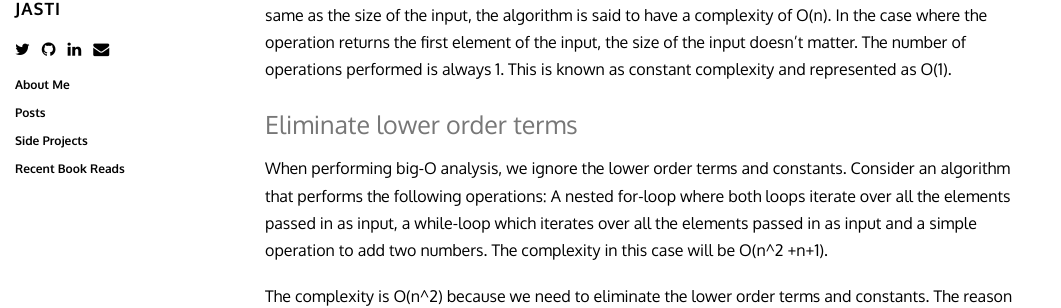
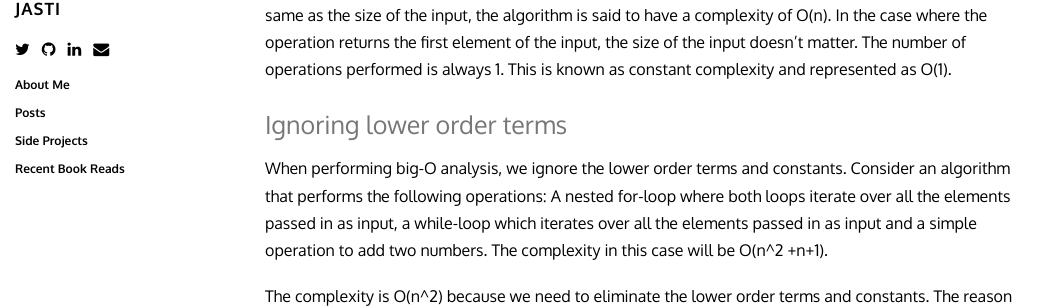
Before and after one commit to jasti/jasti.github.io, a Jekyll site: the page built from _posts/2014-05-30-bigo.markdown, in a window 1280 px wide and 900 px high, scrolled down 2448 px. Shown: the part 152-460 px from the top of the window, without its empty margins (0-1061 px from the left). Built offline with Jekyll 4.4.1, drawn with Linux system fonts in a browser that asks for light colours; nearby versions of some CDN libraries; Markdown is read by kramdown in place of the engine named in the settings; comment, search, counter and statistics services are not loaded.

Commit message:
minor typo

```diff
--- a/_posts/2014-05-30-bigo.markdown
+++ b/_posts/2014-05-30-bigo.markdown
@@ -57,7 +57,7 @@ Similarly, the complexity might vary in the best or average case for different a
 An operation could be an iteration of a for-loop or could be as simple as returning the first element of a list, regardless of the size of the list.
 In case of the for-loop, if the number of iterations we perform is the same as the size of the input, the algorithm is said to have a complexity of O(n). In the case where the operation returns the first element of the input, the size of the input doesn't matter. The number of operations performed is always 1. This is known as constant complexity and represented as O(1).
 
-<h3>Eliminate lower order terms</h3>
+<h3>Ignoring lower order terms</h3>
 When performing big-O analysis, we ignore the lower order terms and constants. Consider an algorithm that performs the following operations: A nested for-loop where both loops iterate over all the elements passed in as input, a while-loop which iterates over all the elements passed in as input and a simple operation to add two numbers. The complexity in this case will be O(n^2 +n+1).
 
 The complexity is O(n^2) because we need to eliminate the lower order terms and constants. The reason of this is, when stating the complexity of the algorithm, we always assume that the input is a large number of values. When 'n' tends to become large, the constants and the terms with lower powers tend to matter less. This is purely by convention and there is no reason we cannot design an algorithm for only a small set of input values, if we are sure about it.
```
